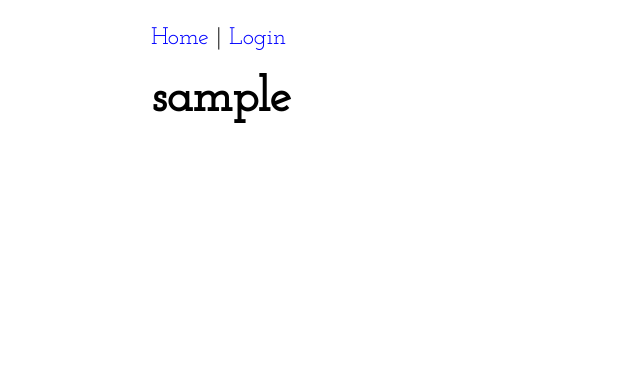
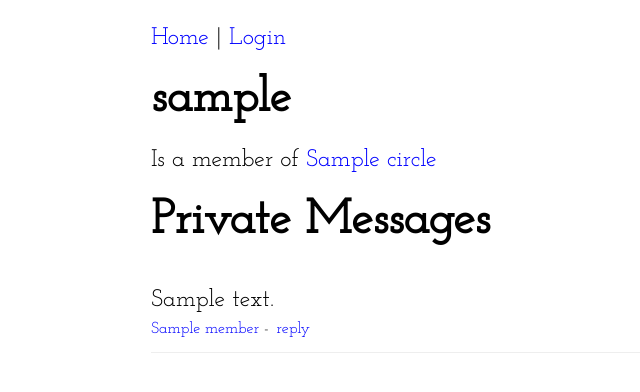
Before and after one commit to nickretallack/Circles, a Flask app: template circles/templates/member.html in a window 1280 px wide. Shown: the top 392 px of the page, without its empty margins (89-729 px from the left). Run offline with Flask 2, Linux system fonts and the light colour scheme; the template is opened without the code that fills it: values that come from a table or form of the project are taken from there, most other values are stand-ins (such as "Sample title", 1, 10 or a date in 2020); parts of the project's set-up code (start-up, migrations or seed data) failed here and were passed over; some libraries are stand-ins or nearby versions.

Commit message:
private messages

```diff
--- a/circles/main.py
+++ b/circles/main.py
@@ -165,8 +165,17 @@
 
     @property
     def private_discussions_with_you(self):
-        you = self.find(g.user, self.circle)
-        return private_discussions_with(you)
+        you = self.find(circle=self.circle)
+        if self == you:
+            return self.private_discussions
+        else:
+            return self.private_discussions_with(you)
+
+    @property
+    def private_discussions(self):
+        return db.session.query(PrivateDiscussion).filter(db.or_(
+            PrivateDiscussion.member1 == self,
+            PrivateDiscussion.member2 == self))
 
     def private_discussions_with(self, member):
         return db.session.query(PrivateDiscussion).filter(db.or_(
@@ -268,7 +277,8 @@
     circle = get_required(Circle, circle_id)
     member = get_required(Member, member_id)
     you = check_access(circle)
-    return render('member.html', member=member, you=you)
+    form = CommentForm()
+    return render('member.html', member=member, you=you, discussion_form=form)
 
 @app.route('/circles/<int:circle_id>/settings', methods=['GET','POST'])
 def member_settings(circle_id):
@@ -417,6 +427,21 @@
     member2_id = db.Column(db.Integer, db.ForeignKey('members.id'))
     discussion_id = db.Column(None, db.ForeignKey('discussions.id'))
 
+    discussion = db.relationship('Discussion', backref='private_discussion', uselist=False)
+    member1 = db.relationship('Member', primaryjoin=member1_id == Member.id)
+    member2 = db.relationship('Member', primaryjoin=member2_id == Member.id)
+
+    def __init__(self, *args, **kwargs):
+        super(PrivateDiscussion, self).__init__(*args, **kwargs)
+        self.discussion = Discussion()
+
+    def other(self, member):
+        if member == self.member1:
+            return self.member2
+        else:
+            return self.member1
+
+
 class Comment(db.Model):
     __tablename__ = 'comments'
     id = db.Column(db.Integer, primary_key=True)
@@ -443,21 +468,36 @@
     parent_id = HiddenField()
 
 def parse_integer(integer):
-    if not integer:
+    try:
+        return int(integer)
+    except ValueError:
         return None
-    else:
-        return int(integer)
 
-#@app.route('/members/<int:member_id>/comments', methods=['POST'])
-#def new_member_comment(member_id):
-#    member = get_required(Member, member_id)
-#    you = check_access(circle, True)
-#    circle = member.circle
-#    form = CommentForm(request.form)
-#    if request.method == 'POST' and form.validate():
-#        discussion_id = parse_integer(form.discussion_id.data)
-#        parent_id = parse_integer(form.parent_id.data)
-#        text = form.text.data
+@app.route('/members/<int:member_id>/comments', methods=['POST'])
+def new_private_message(member_id):
+    member = get_required(Member, member_id)
+    circle = member.circle
+    you = check_access(circle, True)
+    form = CommentForm(request.form)
+    if request.method == 'POST' and form.validate():
+        private_discussion = PrivateDiscussion(member1_id=member.id, member2_id=you.id)
+        post_comment(form, private_discussion.discussion, you)
+        db.session.commit()
+
+    return redirect(member.url)
+
+@app.route('/message/<int:message_id>', methods=['POST'])
+def reply_to_private_message(message_id):
+    message = get_required(PrivateDiscussion, message_id)
+    circle = message.member1.circle
+    you = check_access(circle, True)
+    member = message.other(you)
+    form = CommentForm(request.form)
+    if request.method == 'POST' and form.validate():
+        post_comment(form, message.discussion, you)
+        db.session.commit()
+
+    return redirect(member.url)
 
 @app.route('/circles/<int:circle_id>/postings/', methods=['POST'])
 def new_posting(circle_id):
--- /dev/null
+++ b/circles/templates/discussion.html
@@ -0,0 +1,25 @@
+{% from 'macros.html' import link %}
+{% macro render_discussion(discussion, action, editable) %}
+    <li class="discussion"><ul> {% for comment in discussion.root_comments recursive %}
+        <li class="comment"><div class="comment-text">{{ comment.text }}</div>
+            <div class="comment-meta">{{link(comment.member)}}
+                {% if editable %}
+                    - <a class="reply-trigger">reply</a>
+                {% endif %}
+            </div>
+            {% if editable %}
+                <div class="reply-form">
+                    <form action="{{action}}" method="POST">
+                    {% set form = comment.reply_form %}
+                    {{form.parent_id}}
+                    {{form.text}}
+                    <button>Say it</button>
+                    <a class="comment-meta cancel-reply">Cancel</a>
+                    </form>
+                </div>
+            {% endif %}
+        {% if comment.children %}
+        <ul class="thread">{{ loop(comment.children) }}</ul>
+        {% endif %}
+    {% endfor %}</ul>
+{% endmacro %}
--- a/circles/templates/member.html
+++ b/circles/templates/member.html
@@ -1,9 +1,25 @@
 {% extends 'base.html' %}
+{% from 'discussion.html' import render_discussion %}
+{% from 'macros.html' import link %}
 
 {% block content %}
 <h1>{{member.nickname}}</h1>
+<p>Is a member of {{link(member.circle)}}</p>
 {% if you == member %}
 <p>This is you.</p>
 {% endif %}
 
+<h1>Private Messages</h1>
+{% if you and not you == member %}
+<form action="{{url_for('new_private_message', member_id=member.id)}}" method="POST">
+{{discussion_form.text}}
+<button>Say it</button>
+</form>
+{% endif %}
+
+<ul>{% for private_discussion in member.private_discussions_with_you %}
+{{render_discussion(private_discussion.discussion, url_for('reply_to_private_message', message_id=private_discussion.id), True)}}
+{% endfor %}</ul>
+
+
 {% endblock %}
```
Also changed, not shown: circles/notes.txt (+6 -4 lines), circles/templates/circle.html (+3 -22 lines).
